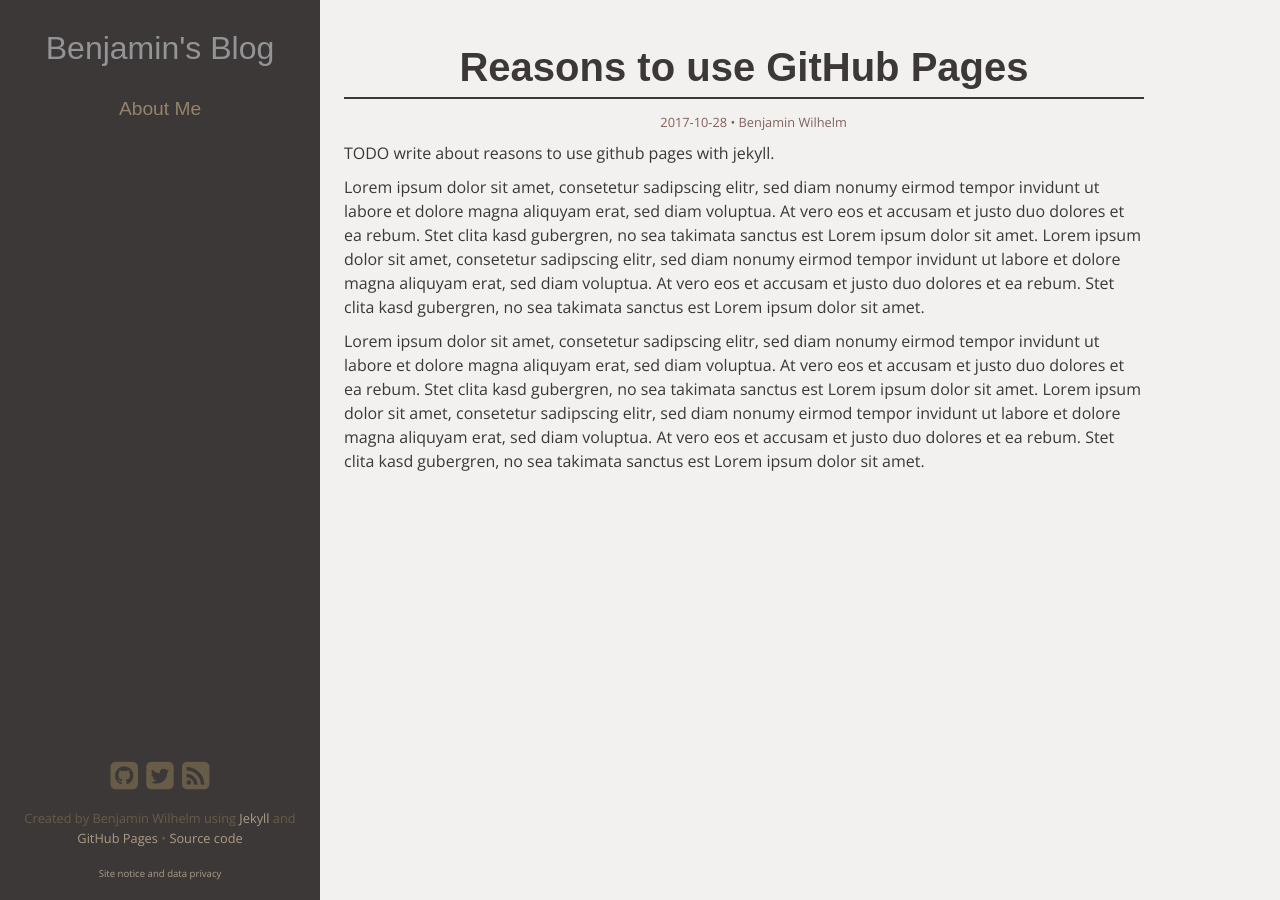
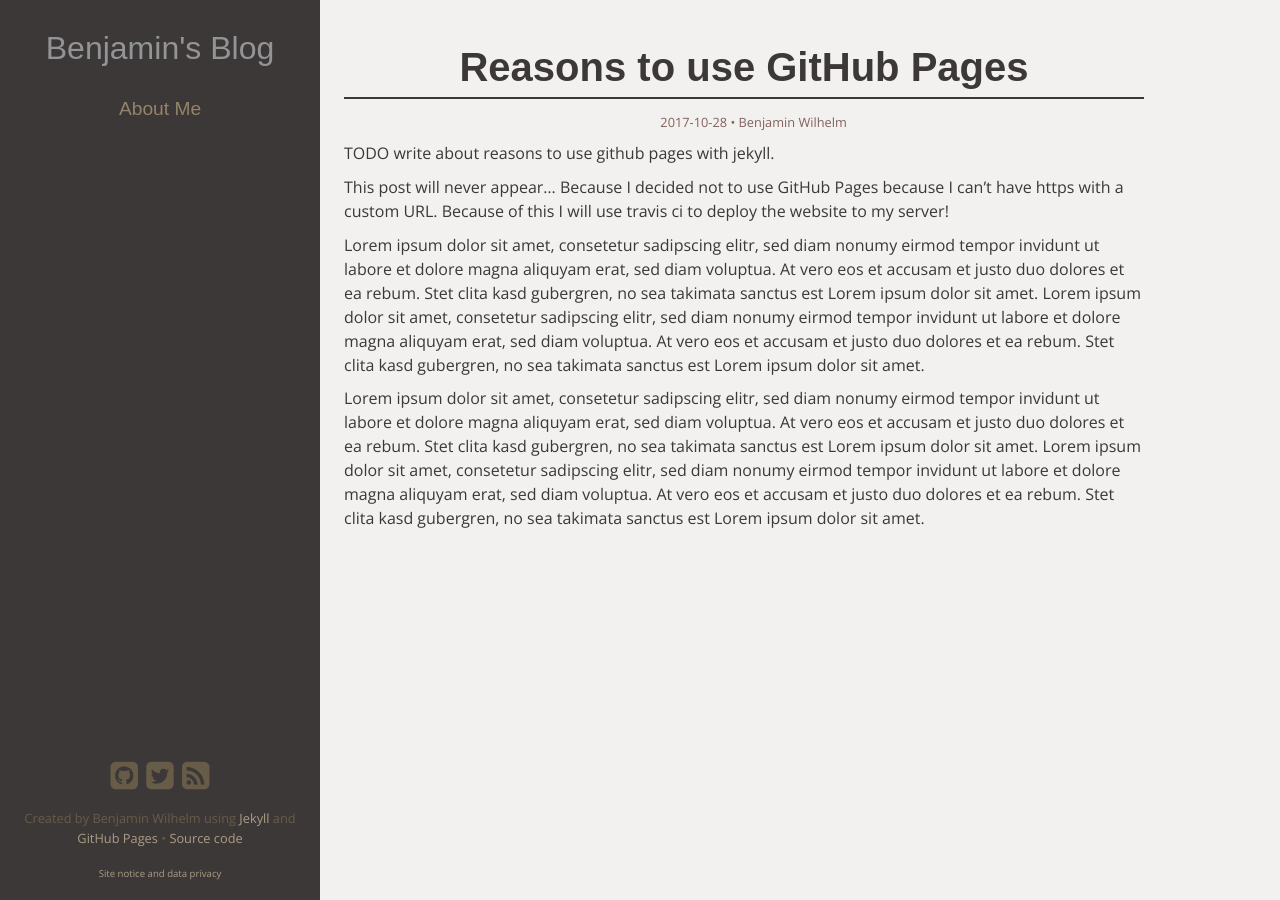
Before and after one commit to HedgehogCode/b-wilhelm.de, a Jekyll site: the page built from _posts/2017-10-28-reasons-to-use-github-pages.md, in a window 1280 px wide. Built offline with Jekyll 4.4.1, drawn with Linux system fonts in a browser that asks for light colours; some web fonts are replaced.

Commit message:
Testedit to test deployment

```diff
--- a/_posts/2017-10-28-reasons-to-use-github-pages.md
+++ b/_posts/2017-10-28-reasons-to-use-github-pages.md
@@ -7,6 +7,8 @@
 
 TODO write about reasons to use github pages with jekyll.
 
+This post will never appear... Because I decided not to use GitHub Pages because I can't have https with a custom URL. Because of this I will use travis ci to deploy the website to my server!
+
 Lorem ipsum dolor sit amet, consetetur sadipscing elitr, sed diam nonumy eirmod tempor invidunt ut labore et dolore magna aliquyam erat, sed diam voluptua. At vero eos et accusam et justo duo dolores et ea rebum. Stet clita kasd gubergren, no sea takimata sanctus est Lorem ipsum dolor sit amet. Lorem ipsum dolor sit amet, consetetur sadipscing elitr, sed diam nonumy eirmod tempor invidunt ut labore et dolore magna aliquyam erat, sed diam voluptua. At vero eos et accusam et justo duo dolores et ea rebum. Stet clita kasd gubergren, no sea takimata sanctus est Lorem ipsum dolor sit amet.
 
 Lorem ipsum dolor sit amet, consetetur sadipscing elitr, sed diam nonumy eirmod tempor invidunt ut labore et dolore magna aliquyam erat, sed diam voluptua. At vero eos et accusam et justo duo dolores et ea rebum. Stet clita kasd gubergren, no sea takimata sanctus est Lorem ipsum dolor sit amet. Lorem ipsum dolor sit amet, consetetur sadipscing elitr, sed diam nonumy eirmod tempor invidunt ut labore et dolore magna aliquyam erat, sed diam voluptua. At vero eos et accusam et justo duo dolores et ea rebum. Stet clita kasd gubergren, no sea takimata sanctus est Lorem ipsum dolor sit amet.
```
